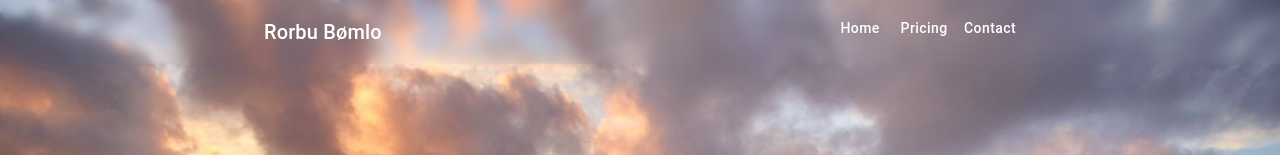
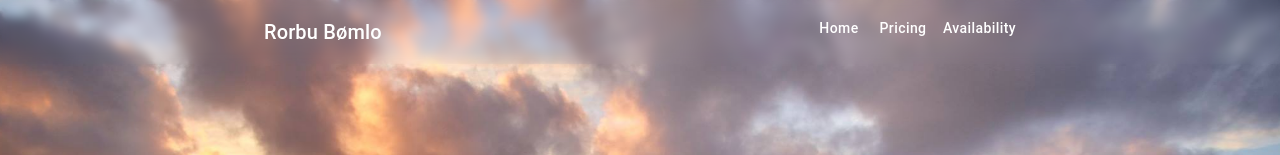
Before and after one commit to Bruswei/rorbu, a React (Vite) app: page / in a window 1280 px wide. Shown: the top 155 px of the page. Built offline with nearby package versions, Linux system fonts and the light colour scheme.

Commit message:
Move clanedar to mui dialog

```diff
--- a/src/components/HomeContent.tsx
+++ b/src/components/HomeContent.tsx
@@ -22,8 +22,6 @@ export default function HomeContent(props: HomeContentProps) {
     isBodyOnScreen,
     isImageOnScreen,
   } = props;
-
-  const unavailableDates = [new Date("2023-05-10"), new Date("2023-05-11"), new Date("2023-05-12"), new Date("2023-05-15")];
 
   return (
     <Box
@@ -103,7 +101,6 @@ export default function HomeContent(props: HomeContentProps) {
           <img src={norwayImage} alt="Norway" style={{ width: "100%" }} />
         </Box>
       </Box>
-      <CalendarPicker unavailableDates={unavailableDates} />
     </Box>
   );
 }
--- a/src/components/MyAppBar.tsx
+++ b/src/components/MyAppBar.tsx
@@ -1,6 +1,16 @@
-import { AppBar, Toolbar, Typography, Button, Box } from "@mui/material";
-import { useEffect, useState } from "react";
+import React, { useEffect, useState } from "react";
+import {
+  AppBar,
+  Toolbar,
+  Typography,
+  Button,
+  Box,
+  Dialog,
+  DialogTitle,
+  DialogContent,
+} from "@mui/material";
 import { Link as RouterLink } from "react-router-dom";
+import CalendarPicker from "./CalendarPicker/CalendarPicker";
 
 interface AppBarProps {
   scrollPosition: number;
@@ -8,6 +18,9 @@ interface AppBarProps {
 
 export default function MyAppBar({ scrollPosition }: AppBarProps) {
   const [isRestored, setIsRestored] = useState(false);
+  const [openDialog, setOpenDialog] = useState(false);
+
+  const unavailableDates = [new Date("2023-05-10"), new Date("2023-05-11"), new Date("2023-05-12"), new Date("2023-05-15")];
 
   useEffect(() => {
     const handleLoad = () => {
@@ -27,6 +40,13 @@ export default function MyAppBar({ scrollPosition }: AppBarProps) {
     scrollPosition > 0 || isRestored
       ? "blurry-appbar scrolled"
       : "blurry-appbar";
+  const handleOpenDialog = () => {
+    setOpenDialog(true);
+  };
+
+  const handleCloseDialog = () => {
+    setOpenDialog(false);
+  };
 
   return (
     <AppBar
@@ -96,7 +116,7 @@ export default function MyAppBar({ scrollPosition }: AppBarProps) {
             >
               Pricing
             </Button>
-            <Button
+            {/* <Button
               component={RouterLink}
               to="/contact"
               color="inherit"
@@ -107,8 +127,25 @@ export default function MyAppBar({ scrollPosition }: AppBarProps) {
               }}
             >
               Contact
+            </Button> */}
+            <Button
+              color="inherit"
+              onClick={handleOpenDialog}
+              sx={{
+                textTransform: "none",
+                color: scrollPosition > 0 ? "black" : "white",
+                transition: "color 0.3s",
+              }}
+            >
+              Availability
             </Button>
           </Box>
+          <Dialog open={openDialog} onClose={handleCloseDialog}>
+            <DialogTitle>Check Availability</DialogTitle>
+            <DialogContent>
+              <CalendarPicker unavailableDates={unavailableDates} />
+            </DialogContent>
+          </Dialog>
         </Box>
       </Toolbar>
     </AppBar>
```
